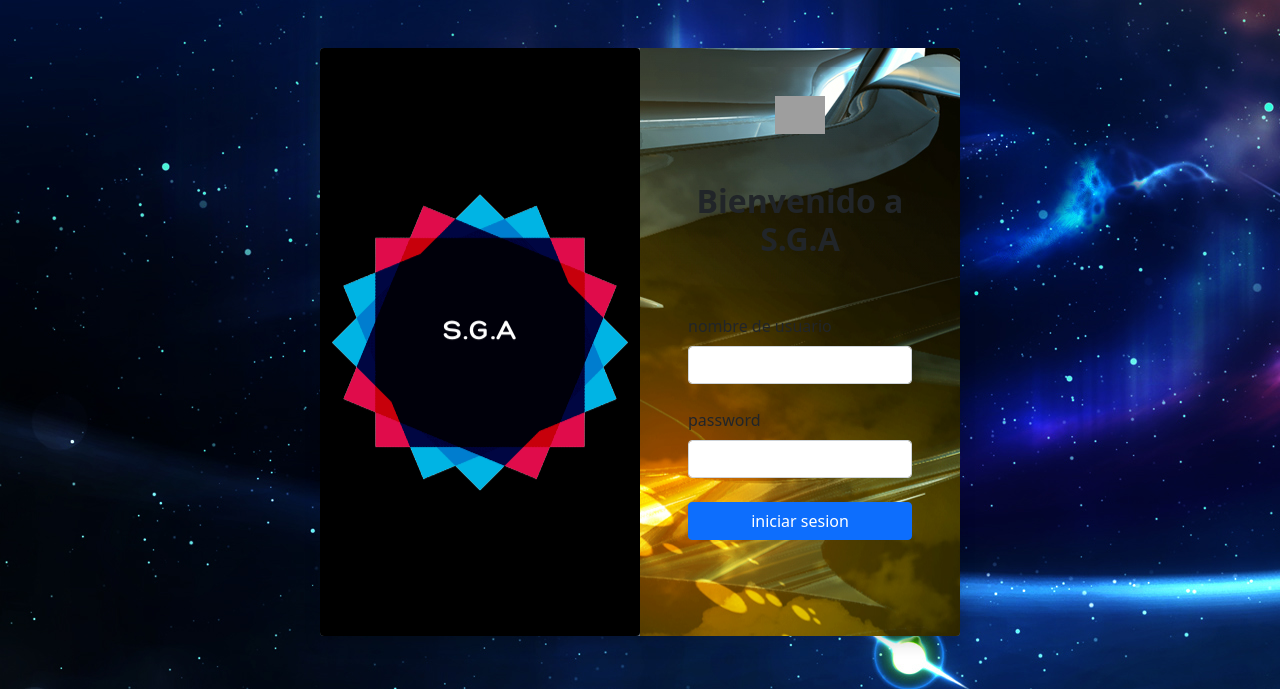
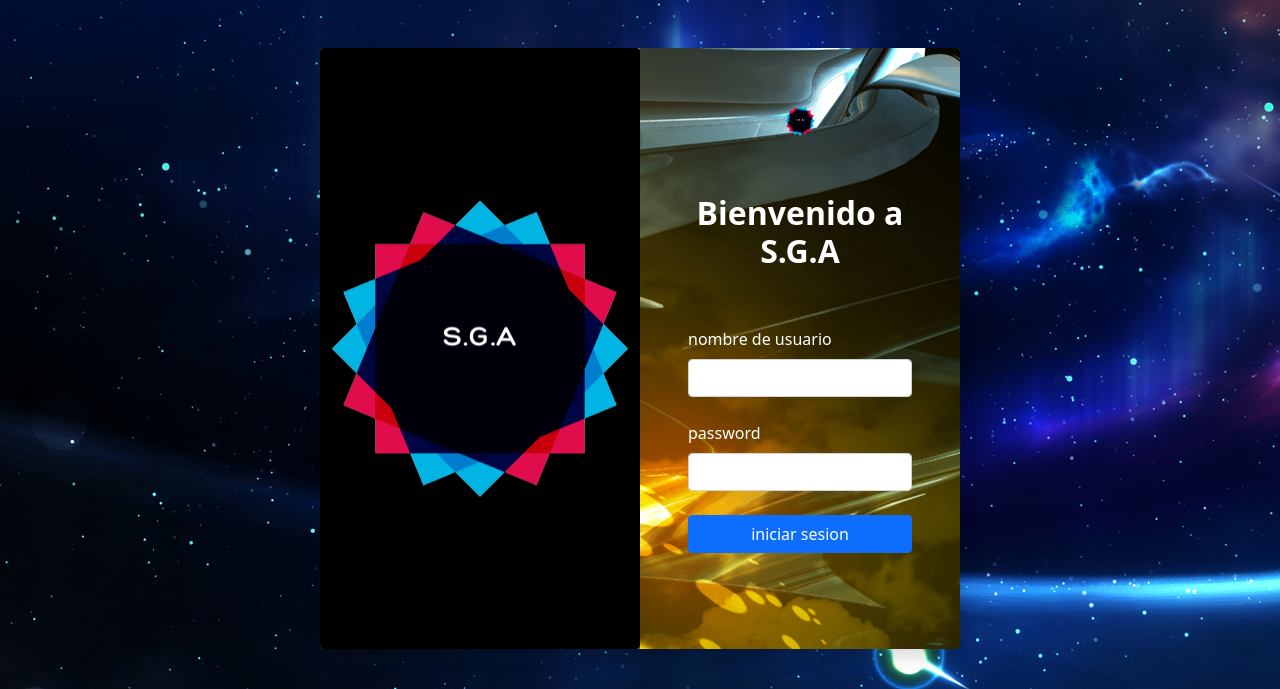
Before and after one commit to hmflorez37/sima2, a PHP site: page / in a window 1280 px wide. Shown: the top 689 px of the page. Run offline with PHP 8.4, Linux system fonts and the light colour scheme; some libraries are stand-ins or nearby versions; grey boxes are pictures that could not be loaded.

Commit message:
presentacion

```diff
--- a/sima2/index.php
+++ b/sima2/index.php
@@ -2,7 +2,7 @@
 <!DOCTYPE html>
 <html lang="en">
 <head>
-<meta name="google-signin-client_id" content="191497136417-4cjnsdfdju6kbllci4fukqdhpoucbfkj.apps.googleusercontent.com">
+
     <meta charset="UTF-8">
     <meta http-equiv="X-UA-Compatible" content="IE=edge">
     <meta name="viewport" content="width=device-width, initial-scale=1.0">
@@ -10,9 +10,7 @@
     <link rel="stylesheet" href="./CSS/login-min.css">
 
     <!--scripts-->
-    <script src="https://apis.google.com/js/platform.js" async defer></script>
-    <script src="assets/js/signin.js"></script>
-    <script src="JS/jquery-3.6.0.min.js"></script>
+
 
 
     <title>S.I.M.A</title>
@@ -26,18 +24,18 @@
             </div>
             <div class="col bg-white p-5 rounded-end usuario">
                 <div class="text-end">
-                    <img src="./IMAGES/sima logo.jpeg" width="50"alt="">
+                    <img src="./IMAGES/sga.png" width="50"alt="">
                 </div>
-                <h2 class="fw-bold text-center pt-5 py-5">Bienvenido a <br>S.G.A</h2>
+                <h2 id="l"class="fw-bold text-center pt-5 py-5">Bienvenido a <br>S.G.A</h2>
 
                 <!--login-->
                 <form action="controlador/sesion.php" method="post">
                     <div class="mb-4">
-                        <label for="user-name" class="
+                        <label id="l"for="user-name" class="
                         form-label">nombre de usuario</label>
                         <input type="text" class="form-control" name="user-name"required>
                     </div>
-                    <div class="mb-4"> <label for="password" class="
+                    <div class="mb-4"> <label id="l"for="password" class="
                         form-label">password</label>
                         <input type="password" class="form-control" name="password"required></div>
                     <div class="d-grid mb-4">
```
